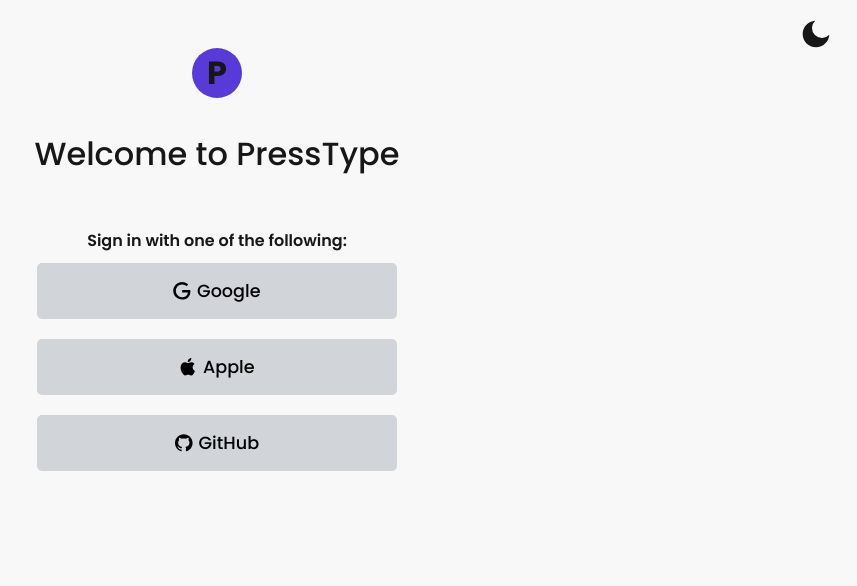
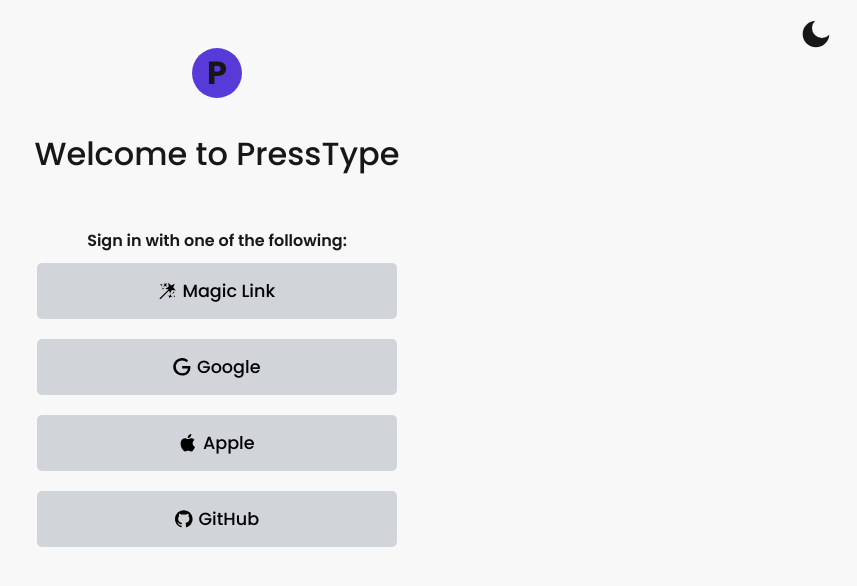
Before and after one commit to akinloluwami/presstype, a Next.js app: page / in a window 1280 px wide. Shown: the top 586 px of the page, without its empty margins (423-1280 px from the left). Built offline with nearby package versions, Linux system fonts and the light colour scheme.

Commit message:
added option to sign in with magic link

```diff
--- a/pages/index.tsx
+++ b/pages/index.tsx
@@ -2,13 +2,16 @@ import AuthButton from "@/components/auth/auth_button/AuthButton";
 import AuthLayout from "@/layouts/auth_layout/AuthLayout";
 import React from "react";
 import { SiApple, SiGithub, SiGoogle } from "react-icons/si";
-
+import { GiFairyWand } from "react-icons/gi";
 const Home = () => {
   function log() {
     console.log("Hii");
   }
   return (
     <AuthLayout auth_type={"Sign in"}>
+      <AuthButton action={log} bg_color="#D1D5DA">
+        <GiFairyWand /> Magic Link
+      </AuthButton>
       <AuthButton action={log} bg_color="#D1D5DA">
         <SiGoogle /> Google
       </AuthButton>
```
